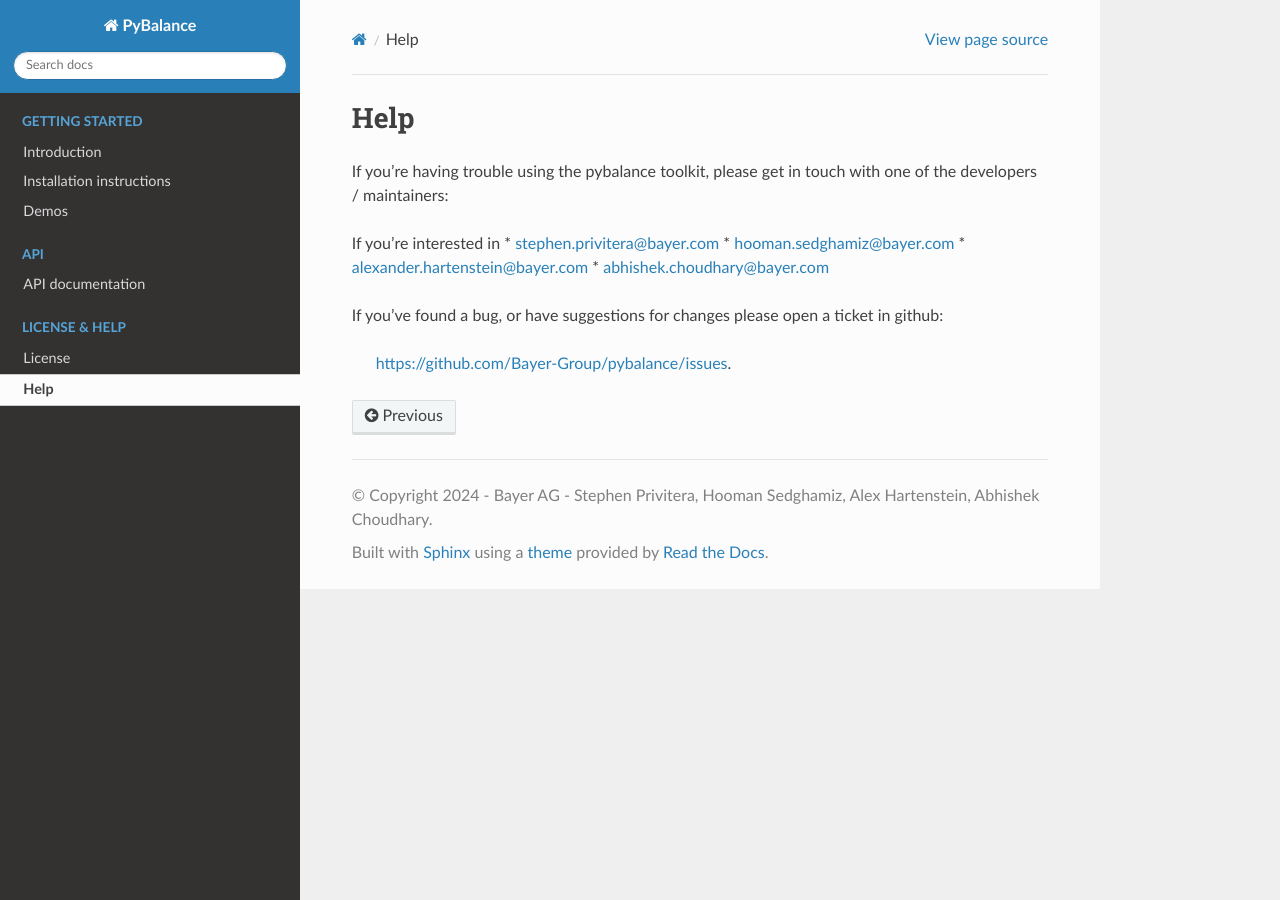
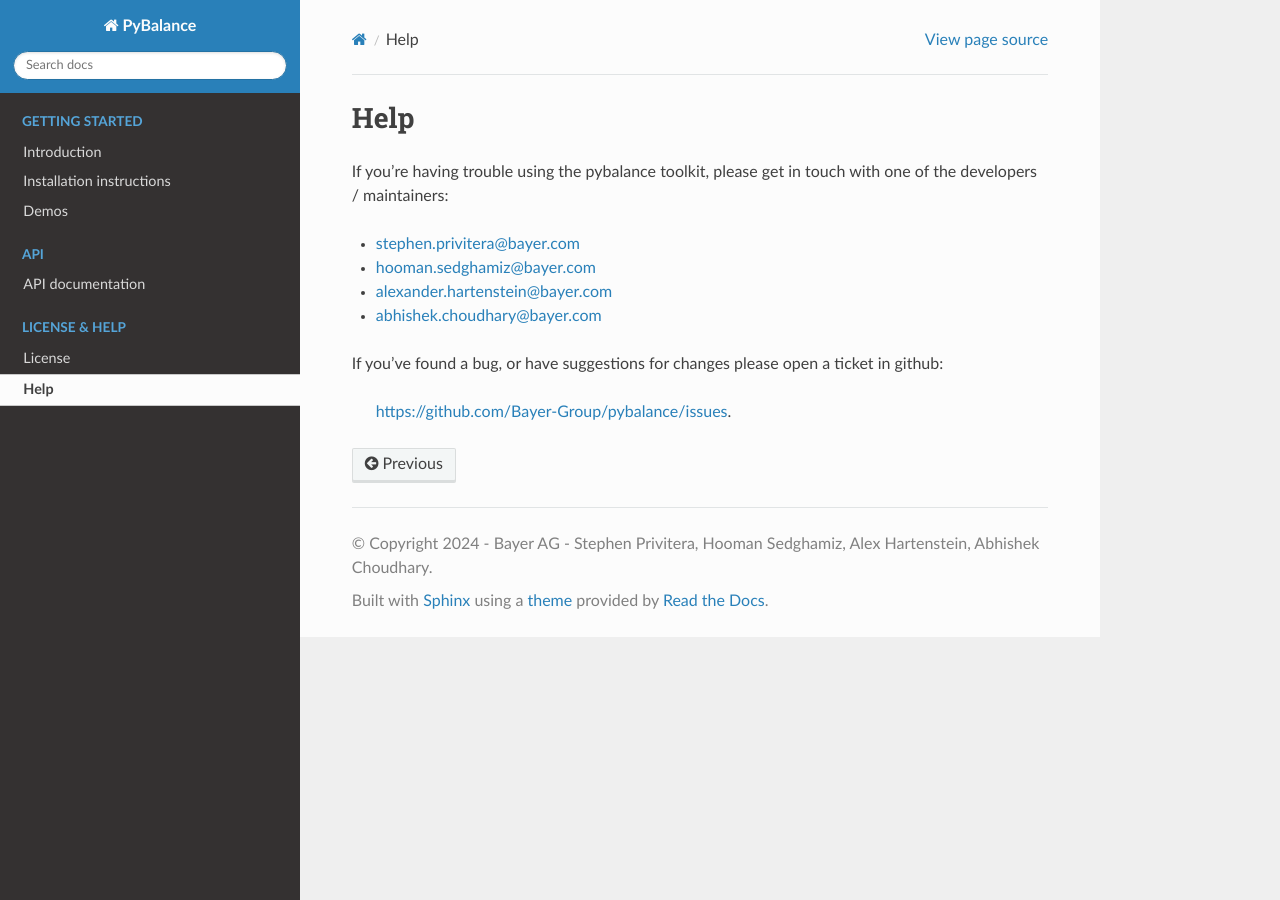
Before and after one commit to Bayer-Group/pybalance, a Sphinx documentation site: the page built from sphinx/05_help.rst, in a window 1280 px wide. Built offline with Sphinx 7.4.7 and the Read the Docs theme 2.0.0, drawn with Linux system fonts in a browser that asks for light colours; pages that are not in the unit, such as notebooks, are missing from menus.

Commit message:
fix formatting for docs

```diff
--- a/sphinx/05_help.rst
+++ b/sphinx/05_help.rst
@@ -3,7 +3,6 @@ Help
 If you're having trouble using the pybalance toolkit, please get in touch
 with one of the developers / maintainers:
 
-If you're interested in
 * stephen.privitera@bayer.com
 * hooman.sedghamiz@bayer.com
 * alexander.hartenstein@bayer.com
```
